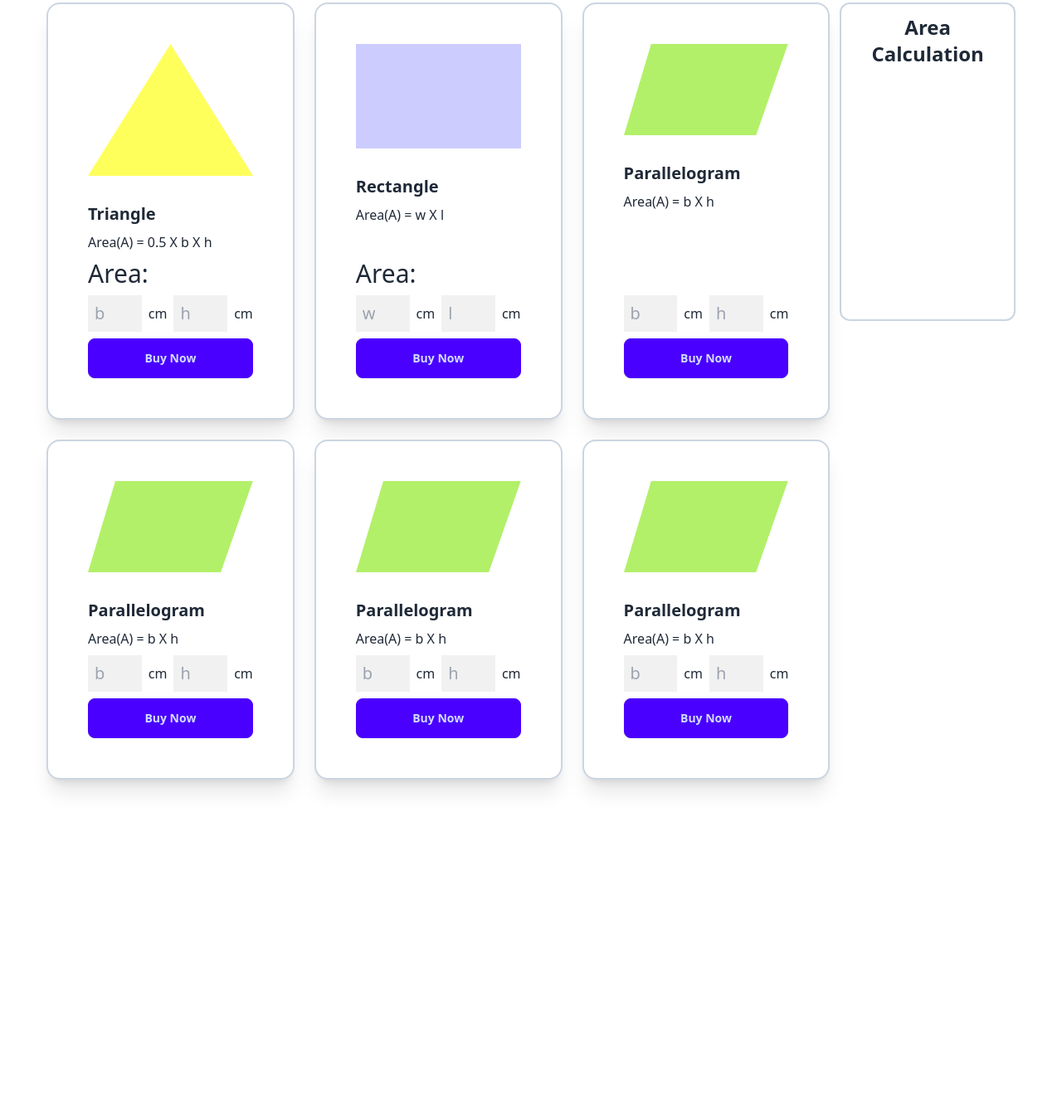
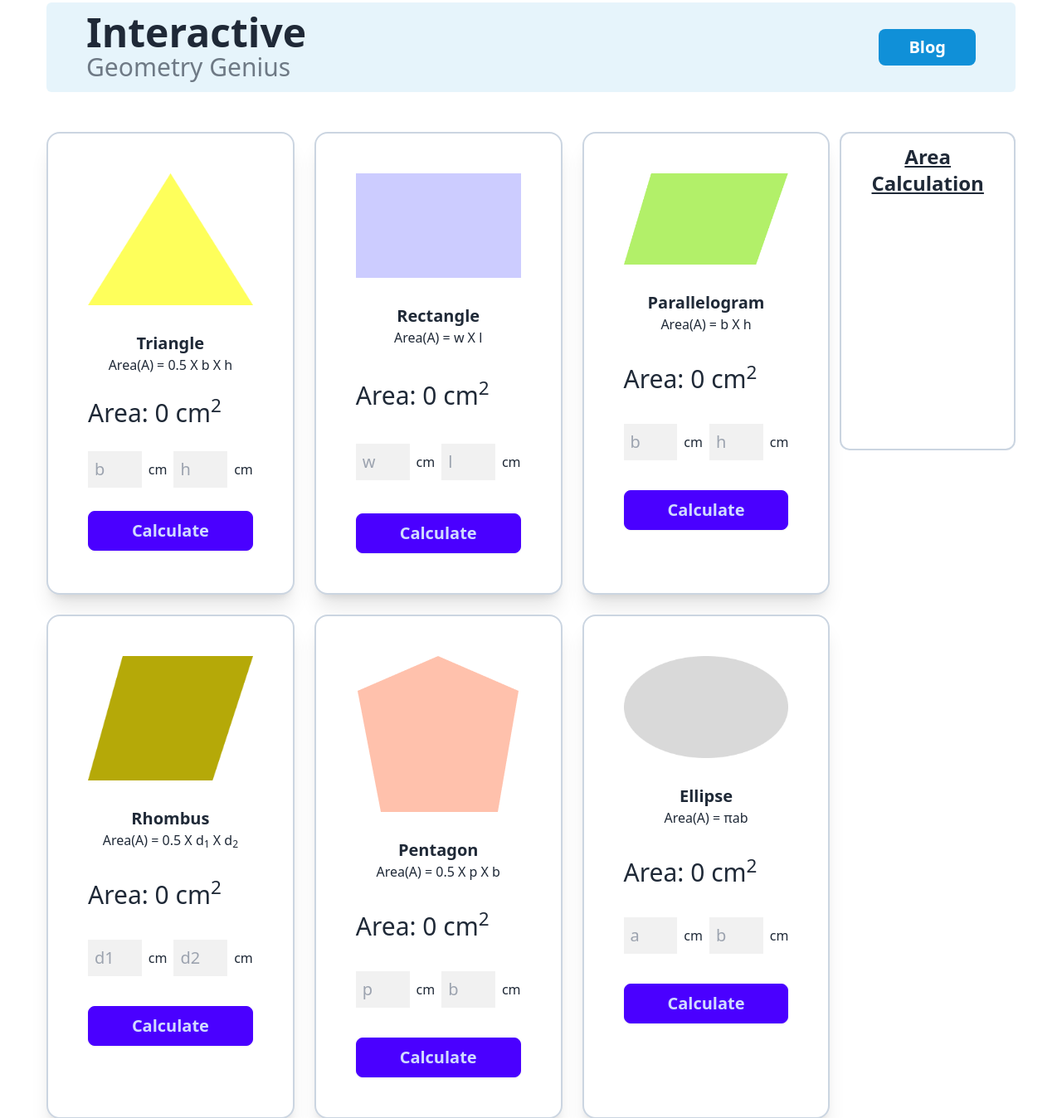
Before and after one commit to sajidhasan-web/geometry-genius, a plain HTML site: page index.html in a window 1280 px wide. Shown: the part 53-1401 px from the top of the page at 83% size. Before the commit the page ends 1049 px from the top, so only its background shows below. Drawn offline with nearby package versions, Linux system fonts and the light colour scheme.

Commit message:
functionality done for triangle and rectangle

```diff
--- a/index.html
+++ b/index.html
@@ -19,9 +19,17 @@
     />
     <script src="https://cdn.tailwindcss.com"></script>
   </head>
-  <body class="container mx-auto p-5 md:p-14">
-        <header>
-
+  <body class="container mx-auto p-5 md:p-14 ">
+        <header class="bg-[#1090D81A] w-full mb-12 rounded-md">
+            <div class=" flex-col md:flex md:flex-row md:items-center px-12 py-3">
+              <div class="md:flex-1">
+                  <h2 class="text-5xl font-bold">Interactive</h2>
+                  <p class="text-3xl font-medium opacity-[0.6]">Geometry Genius</p>
+              </div>
+              <div>
+                <button class="px-9 py-2 bg-[#1090D8] text-white font-bold text-xl rounded-lg">Blog</button>
+              </div>
+            </div>
         </header>
         <main>
            <div class=" md:flex gap-3">
@@ -32,103 +40,144 @@
                        <div class="max-w-[250px] bg-cover mx-auto">
                         <img src="./images/triangle.png" alt="triangle photo" />
                        </div>
-                        <div class="card-body p-0 mt-8">
+                        <div class="card-body p-0 mt-8 md:space-y-5">
+                          <div class="flex flex-col items-center">
                             <h2 class="card-title">Triangle</h2>
                             <p>Area(A) = 0.5 X b X h</p>
+                          </div>
                           <div>
-                            <p class="text-3xl">Area: <span id="triangleDisplay"></span></p>
+                            <p class="text-3xl">Area: <span id="triangleDisplay">0</span> <span>cm<sup>2</sup></span></p>
                           </div>
                           <div class="flex items-center gap-2">
                                 <input class="bg-[#F1F1F1] w-1/3 text-xl p-2 outline-none " type="text" name="" id="triangle-base" placeholder="b"><span>cm</span>
                                 <input class="bg-[#F1F1F1] w-1/3 text-xl p-2 outline-none" type="text" name="" id="triangle-hight" placeholder="h"><span>cm</span>
                           </div>
                           <div class="card-actions justify-end">
-                            <button class="btn btn-primary w-full" onclick="triangleAreaCalculate()">Buy Now</button>
+                            <button class="btn btn-primary w-full font-bold text-xl" onclick="triangleAreaCalculate()">Calculate</button>
                           </div>
                         </div>
                       </div>
                     <!-- Rectangle Card -->
                     <div class="card bg-base-100 shadow-xl p-12 border-2 border-slate-300">
-                        <img src="./images/rectangle.png" alt="triangle photo" />
-                        <div class="card-body p-0 mt-8">
+                      <div class="max-w-[250px] bg-cover mx-auto">
+                        <img src="./images/rectangle.png" alt="rectangle photo" />
+                      </div>
+                        <div class="card-body p-0 mt-8 md:space-y-8">
+                          <div class="flex flex-col items-center">
                             <h2 class="card-title">Rectangle</h2>
                             <p>Area(A) = w X l </p>
+                          </div>
                           <div>
-                            <p class="text-3xl">Area: <span id="rectangleDisplay"></span></p>
+                            <p class="text-3xl">Area: <span id="rectangleDisplay">0</span> <span>cm<sup>2</sup></span></p>
                           </div>
                           <div class="flex items-center gap-2">
                             <input class="bg-[#F1F1F1] w-1/3 text-xl p-2 outline-none " type="text" name="" id="rectangle-width" placeholder="w"><span>cm</span>
                             <input class="bg-[#F1F1F1] w-1/3 text-xl p-2 outline-none" type="text" name="" id="rectangle-hight" placeholder="l"><span>cm</span>
                           </div>
                           <div class="card-actions justify-end">
-                            <button class="btn btn-primary w-full"  onclick="rectangleAreaCalculate()">Buy Now</button>
+                            <button class="btn btn-primary w-full font-bold text-xl"  onclick="rectangleAreaCalculate()">Calculate</button>
                           </div>
                         </div>
                       </div>
                     <!-- Parallelogram Card -->
                     <div class="card  bg-base-100 shadow-xl p-12 border-2 border-slate-300">
-                      <img src="./images/parallelogram.png" alt="triangle photo" />
-                        <div class="card-body p-0 mt-8">
+                      <div class="max-w-[250px] bg-cover mx-auto">
+                        <img src="./images/parallelogram.png" alt="Parallelogram photo" />
+                      </div>
+                        <div class="card-body p-0 mt-8 md:space-y-7">
+                          <div class="flex flex-col items-center">
                             <h2 class="card-title">Parallelogram</h2>
                             <p>Area(A) = b X h</p>
+                          </div>
+                          <div>
+                            <p class="text-3xl">Area: <span id="parallelogramDisplay">0</span> <span>cm<sup>2</sup></span></p>
+                          </div>
                           <div class="flex items-center gap-2">
                             <input class="bg-[#F1F1F1] w-1/3 text-xl p-2 outline-none " type="text" name="" id="" placeholder="b"><span>cm</span>
                             <input class="bg-[#F1F1F1] w-1/3 text-xl p-2 outline-none" type="text" name="" id="" placeholder="h"><span>cm</span>
                           </div>
                           <div class="card-actions justify-end">
-                            <button class="btn btn-primary w-full">Buy Now</button>
+                            <button class="btn btn-primary w-full font-bold text-xl">Calculate</button>
                           </div>
                         </div>
                       </div>
-                    <!-- Parallelogram Card -->
+                    <!-- Rhombus Card -->
                     <div class="card  bg-base-100 shadow-xl p-12 border-2 border-slate-300">
-                      <img src="./images/parallelogram.png" alt="triangle photo" />
-                        <div class="card-body p-0 mt-8">
-                          <h2 class="card-title">Parallelogram</h2>
-                          <p>Area(A) = b X h</p>
+                      <div class="max-w-[250px] bg-cover mx-auto">
+                        <img src="./images/rhombus.png" alt="rhombus photo" />
+                      </div>
+                        <div class="card-body p-0 mt-8 md:space-y-7">
+                          <div class="flex flex-col items-center">
+                            <h2 class="card-title">Rhombus</h2>
+                            <p>Area(A) = 0.5 X d<sub>1</sub> X d<sub>2</sub></p>
+                          </div>
+                          <div>
+                            <p class="text-3xl">Area: <span id="rhombusDisplay">0</span> <span>cm<sup>2</sup></span></p>
+                          </div>
                           <div class="flex items-center gap-2">
-                            <input class="bg-[#F1F1F1] w-1/3 text-xl p-2 outline-none " type="text" name="" id="" placeholder="b"><span>cm</span>
-                            <input class="bg-[#F1F1F1] w-1/3 text-xl p-2 outline-none" type="text" name="" id="" placeholder="h"><span>cm</span>
+                            <input class="bg-[#F1F1F1] w-1/3 text-xl p-2 outline-none " type="text" name="" id="" placeholder="d1"><span>cm</span>
+                            <input class="bg-[#F1F1F1] w-1/3 text-xl p-2 outline-none" type="text" name="" id="" placeholder="d2"><span>cm</span>
                           </div>
                           <div class="card-actions justify-end">
-                            <button class="btn btn-primary w-full">Buy Now</button>
+                            <button class="btn btn-primary w-full font-bold text-xl">Calculate</button>
                           </div>
                         </div>
                       </div>
-                    <!-- Parallelogram Card -->
+                    <!-- Pentagon Card -->
                     <div class="card  bg-base-100 shadow-xl p-12 border-2 border-slate-300">
-                      <img src="./images/parallelogram.png" alt="triangle photo" />
-                        <div class="card-body p-0 mt-8">
-                          <h2 class="card-title">Parallelogram</h2>
-                          <p>Area(A) = b X h</p>
+                      <div class="max-w-[250px] bg-cover mx-auto">
+                        <img src="./images/pentagon.png" alt="pentagon photo" />
+                      </div>
+                        <div class="card-body p-0 mt-8 md:space-y-7">
+                         <div class="flex flex-col items-center">
+                          <h2 class="card-title">Pentagon</h2>
+                          <p>Area(A) = 0.5 X p X b</p>
+                         </div>
+                         <div>
+                          <p class="text-3xl">Area: <span id="pentagonDisplay">0</span> <span>cm<sup>2</sup></span></p>
+                        </div>
                           <div class="flex items-center gap-2">
-                            <input class="bg-[#F1F1F1] w-1/3 text-xl p-2 outline-none " type="text" name="" id="" placeholder="b"><span>cm</span>
-                            <input class="bg-[#F1F1F1] w-1/3 text-xl p-2 outline-none" type="text" name="" id="" placeholder="h"><span>cm</span>
+                            <input class="bg-[#F1F1F1] w-1/3 text-xl p-2 outline-none " type="text" name="" id="" placeholder="p"><span>cm</span>
+                            <input class="bg-[#F1F1F1] w-1/3 text-xl p-2 outline-none" type="text" name="" id="" placeholder="b"><span>cm</span>
                           </div>
                           <div class="card-actions justify-end">
-                            <button class="btn btn-primary w-full">Buy Now</button>
+                            <button class="btn btn-primary w-full font-bold text-xl">Calculate</button>
                           </div>
                         </div>
                       </div>
-                    <!-- Parallelogram Card -->
+                    <!-- Ellipse card -->
                     <div class="card  bg-base-100 shadow-xl p-12 border-2 border-slate-300">
-                      <img src="./images/parallelogram.png" alt="triangle photo" />
-                        <div class="card-body p-0 mt-8">
-                          <h2 class="card-title">Parallelogram</h2>
-                          <p>Area(A) = b X h</p>
+                      <div class="max-w-[250px] bg-cover mx-auto">
+                        <img src="./images/ellipse.png" alt="ellipse photo" />
+                      </div>
+                        <div class="card-body p-0 mt-8 md:space-y-7">
+                         <div class="flex flex-col items-center">
+                          <h2 class="card-title">Ellipse</h2>
+                          <p>Area(A) = πab</p>
+                         </div>
+                         <div>
+                          <p class="text-3xl">Area: <span id="ellipseDisplay">0</span> <span>cm<sup>2</sup></span></p>
+                        </div>
                           <div class="flex items-center gap-2">
-                            <input class="bg-[#F1F1F1] w-1/3 text-xl p-2 outline-none " type="text" name="" id="" placeholder="b"><span>cm</span>
-                            <input class="bg-[#F1F1F1] w-1/3 text-xl p-2 outline-none" type="text" name="" id="" placeholder="h"><span>cm</span>
+                            <input class="bg-[#F1F1F1] w-1/3 text-xl p-2 outline-none " type="text" name="" id="" placeholder="a"><span>cm</span>
+                            <input class="bg-[#F1F1F1] w-1/3 text-xl p-2 outline-none" type="text" name="" id="" placeholder="b"><span>cm</span>
                           </div>
                           <div class="card-actions justify-end">
-                            <button class="btn btn-primary w-full">Buy Now</button>
+                            <button class="btn btn-primary w-full font-bold text-xl">Calculate</button>
                           </div>
                         </div>
                       </div>
+
                 </div>
                     <!-- Calculation area -->
-                <div class="p-3 w-[500px] h-96  border-2 border-slate-300 rounded-xl text-center font-bold text-2xl">
-                    <h3>Area Calculation</h3>
+                <div class="mt-5 md:mt-0 p-3 md:w-[500px] h-96  border-2 border-slate-300 rounded-xl text-center">
+                    <h3 class=" font-bold text-2xl underline">Area Calculation</h3>
+                   <div class="w-full flex justify-center">
+                      <ol id="area-display" class="list-decimal text-start">
+
+
+                      </ol>
+                   </div>
                 </div>
            </div>
 
--- a/scripts/rectangle.js
+++ b/scripts/rectangle.js
@@ -4,4 +4,8 @@ function rectangleAreaCalculate() {
     const rectangleHight = getInputValue('rectangle-hight')
     const area = rectangleWidth * rectangleHight
     const rectangleDisplay = areaDisplay('rectangleDisplay', area)
+
+    mainAreaDisplay('Rectangle', area)
+
+
  }
--- a/scripts/triangle.js
+++ b/scripts/triangle.js
@@ -4,6 +4,18 @@ function triangleAreaCalculate() {
    const triangleHight = getInputValue('triangle-hight')
    const area = 0.5 * triangleBase * triangleHight
    const triangleDisplay = areaDisplay('triangleDisplay', area)
+
+   mainAreaDisplay('Triangle', area)
+
+}
+
+
+function mainAreaDisplay(name, area){
+    const ol = document.getElementById('area-display')
+    const li = document.createElement('li')
+    const firstAppend = ol.appendChild(li)
+    li.style.fontSize = '20px'
+    li.innerText = `${name} area is: ${area}`
 
 }
 
```
Lines whose indentation alone changed are shown as unchanged.
